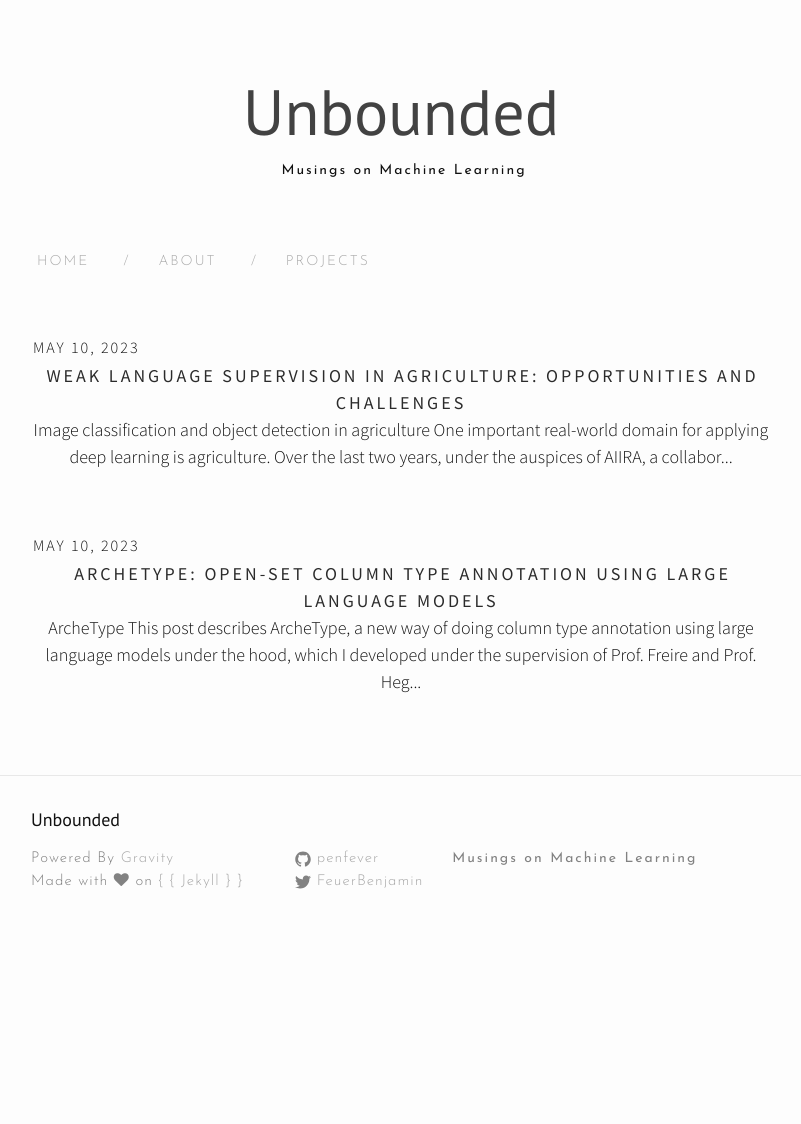
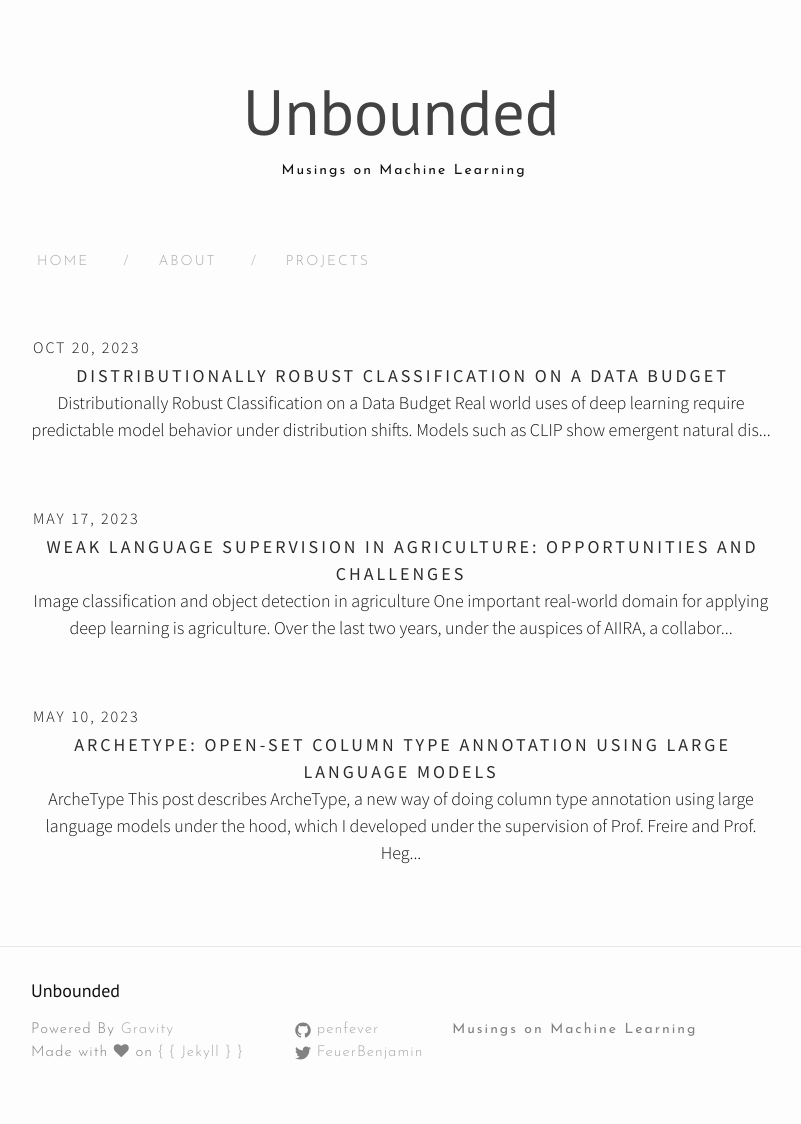
Before and after one commit to penfever/penfever.github.io, a Jekyll site: the page built from index.html, in a window 1280 px wide. Shown: the whole page, without its empty margins (239-1040 px from the left). Built offline with Jekyll 4.4.1, drawn with Linux system fonts in a browser that asks for light colours; nearby versions of some CDN libraries; the list of posts is cut into pages by our own code; before the commit the page ends 953 px from its top, so only the background shows below that.

Commit message:
dist robust

```diff
--- a/_posts/2023-05-10-open-set-natural.markdown
+++ b/_posts/2023-05-17-open-set-natural.markdown
@@ -1,7 +1,7 @@
 ---
 layout: post
 title:  "Weak language supervision in agriculture: opportunities and challenges"
-date:   2023-05-10 19:45:31 +0530
+date:   2023-05-17 19:45:31 +0530
 categories: ["Computer vision", "image classification", "object detection", "agriculture", "vision-language models"]
 author: "Benjamin Feuer"
 ---
--- /dev/null
+++ b/_posts/2023-10-20-distrib-rob.markdown
@@ -0,0 +1,14 @@
+---
+layout: post
+title:  "Distributionally Robust Classification on a Data Budget"
+date:   2023-10-20 19:45:31 +0530
+categories: ["Computer vision", "image classification", "distributional robustness", "vision-language models"]
+author: "Benjamin Feuer"
+---
+# Distributionally Robust Classification on a Data Budget
+
+Real world uses of deep learning require predictable model behavior under distribution shifts. Models such as CLIP show emergent natural distributional robustness comparable to humans, but may require hundreds of millions of training samples. Can we train robust learners in a domain where data is limited?
+
+I recently finished a paper which analyzes this question in considerable detail. Please feel free to check out [the paper's official site](https://nyu-dice-lab.github.io/DRC/) for our methods and our results!
+
+I want to thank my close collaborators at NYU, Ameya Joshi and Minh Pham, as well as my advisor, Chinmay Hegde, for helping me with this work.
```
